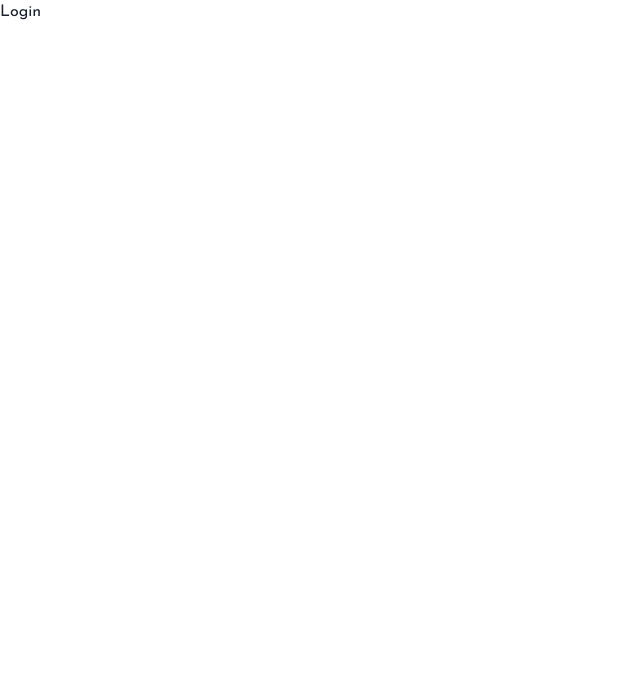
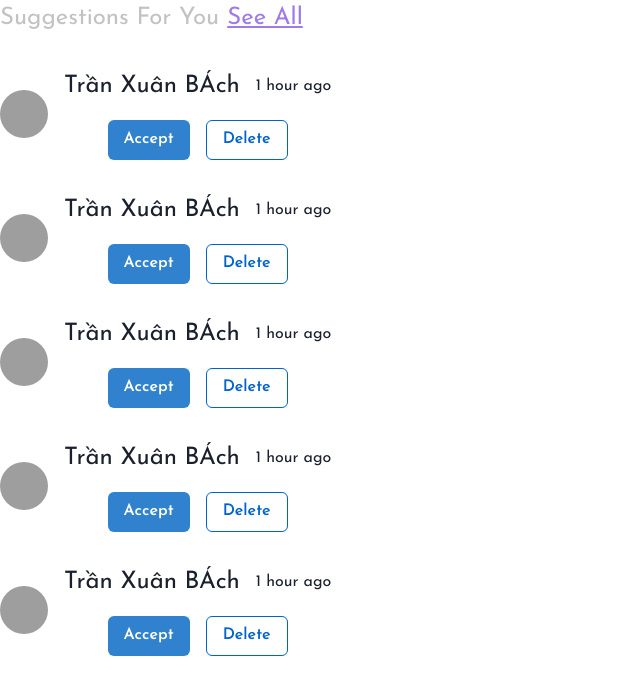
Before and after one commit to TruongKhoiNguyen/Agora-FE, a React (Create React App) app: page /login in a window 1280 px wide. Shown: the top 694 px of the page, without its empty margins (0-640 px from the left). Built offline with nearby package versions, Linux system fonts and the light colour scheme; grey boxes are pictures that could not be loaded.

Commit message:
cnt_20 side right bar

```diff
--- /dev/null
+++ b/src/components/RightSideBar/index.js
@@ -0,0 +1,60 @@
+import { useState } from "react";
+import { Avatar, HStack, VStack, Text, Button } from "@chakra-ui/react";
+
+const ItemRightSideBar = () => {
+  return (
+    <HStack spacing="1rem">
+      <Avatar name="Dan Abrahmov" src="https://bit.ly/dan-abramov" />
+      <VStack spacing="1rem">
+        <HStack spacing="1rem">
+          <Text fontSize="2xl">Trần Xuân BÁch</Text>
+          <Text fontSize="md">1 hour ago</Text>
+        </HStack>
+        <HStack spacing="1rem">
+          <Button colorScheme="blue">Accept</Button>
+          <Button colorScheme="messenger" variant="outline">
+            Delete
+          </Button>
+        </HStack>
+      </VStack>
+    </HStack>
+  );
+};
+
+const RightSideBar = () => {
+  const [isHovered, setIsHovered] = useState(false);
+
+  const handleMouseEnter = () => {
+    setIsHovered(true);
+  };
+
+  const handleMouseLeave = () => {
+    setIsHovered(false);
+  };
+  return (
+    <VStack align="left" spacing="2rem">
+      <HStack>
+        <Text fontSize="2xl" color="blackAlpha.400">
+          Suggestions For You
+        </Text>
+        <Text
+          fontSize="2xl"
+          textDecoration="underline"
+          onMouseEnter={handleMouseEnter}
+          onMouseLeave={handleMouseLeave}
+          cursor="pointer"
+          color={isHovered ? "purple.200" : "purple.400"}
+        >
+          See All
+        </Text>
+      </HStack>
+      <ItemRightSideBar></ItemRightSideBar>
+      <ItemRightSideBar></ItemRightSideBar>
+      <ItemRightSideBar></ItemRightSideBar>
+      <ItemRightSideBar></ItemRightSideBar>
+      <ItemRightSideBar></ItemRightSideBar>
+    </VStack>
+  );
+};
+
+export default RightSideBar;
--- a/src/pages/Login/index.js
+++ b/src/pages/Login/index.js
@@ -1,9 +1,10 @@
-import React from 'react'
+import React from "react";
+import RightSideBar from "../../components/RightSideBar/index.js";
 
 export default function Login() {
-    return (
-        <div>
-            Login
-        </div>
-    )
+  return (
+    <div>
+      <RightSideBar></RightSideBar>
+    </div>
+  );
 }
```
